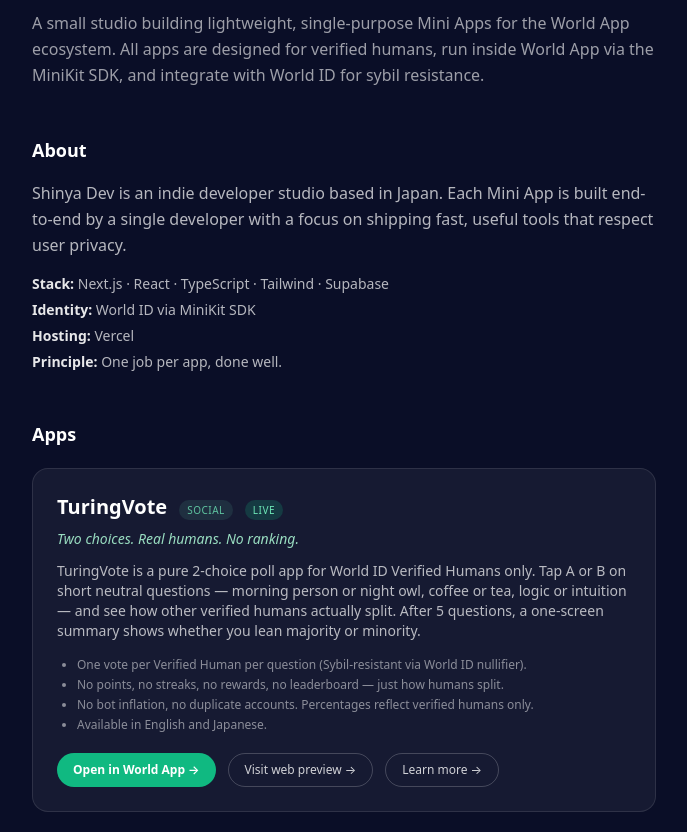
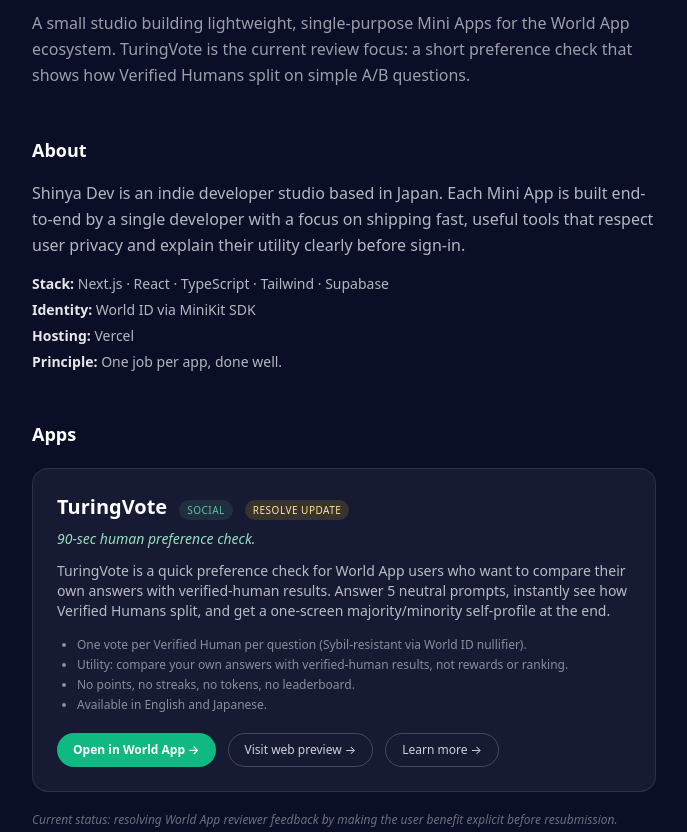
Before and after one commit to shinya-dev-jp/world-id-app, a website: page index.html in a window 1280 px wide. Shown: the part 118-950 px from the top of the page, without its empty margins (296-983 px from the left). Drawn offline with nearby package versions, Linux system fonts and the light colour scheme.

Commit message:
chore: clarify TuringVote utility for resolve

```diff
--- a/index.html
+++ b/index.html
@@ -4,9 +4,9 @@
   <meta charset="UTF-8" />
   <meta name="viewport" content="width=device-width, initial-scale=1.0" />
   <title>Shinya Dev — Mini Apps for World App</title>
-  <meta name="description" content="Shinya Dev builds lightweight Mini Apps for World App. Currently shipping TuringVote — a 2-choice poll app where every voter is a World ID Verified Human. No bots, no duplicates, no ranking." />
+  <meta name="description" content="Shinya Dev builds lightweight Mini Apps for World App. TuringVote is a 90-second preference check where users answer 5 A/B questions, see how Verified Humans split, and get a majority/minority self-profile." />
   <meta property="og:title" content="Shinya Dev — Mini Apps for World App" />
-  <meta property="og:description" content="Currently shipping TuringVote — a 2-choice poll app for Verified Humans only. No bots, no duplicates, no ranking." />
+  <meta property="og:description" content="TuringVote is a 90-second preference check for Verified Humans: answer 5 A/B questions, see the verified-human split, and get a self-profile." />
   <meta property="og:type" content="website" />
   <script src="https://cdn.tailwindcss.com"></script>
   <style>
@@ -23,8 +23,8 @@
       <h1 class="text-4xl font-bold text-white mb-4">Mini Apps for World App</h1>
       <p class="text-white/60 leading-relaxed">
         A small studio building lightweight, single-purpose Mini Apps for the World App
-        ecosystem. All apps are designed for verified humans, run inside World App via
-        the MiniKit SDK, and integrate with World ID for sybil resistance.
+        ecosystem. TuringVote is the current review focus: a short preference
+        check that shows how Verified Humans split on simple A/B questions.
       </p>
     </header>
 
@@ -34,7 +34,7 @@
       <p class="mb-3 text-white/70">
         Shinya Dev is an indie developer studio based in Japan. Each Mini App is built
         end-to-end by a single developer with a focus on shipping fast, useful tools
-        that respect user privacy.
+        that respect user privacy and explain their utility clearly before sign-in.
       </p>
       <dl class="space-y-1.5 text-sm text-white/70 mt-4">
         <div><dt class="inline font-semibold text-white/90">Stack:</dt> <dd class="inline">Next.js · React · TypeScript · <span class="whitespace-nowrap">Tailwind · Supabase</span></dd></div>
@@ -53,19 +53,19 @@
         <div class="flex items-baseline gap-3 mb-2 flex-wrap">
           <h3 class="text-xl font-bold text-white">TuringVote</h3>
           <span class="text-[10px] uppercase tracking-wider text-emerald-300/80 bg-emerald-300/10 px-2 py-0.5 rounded-full">Social</span>
-          <span class="text-[10px] uppercase tracking-wider text-emerald-300 bg-emerald-500/20 px-2 py-0.5 rounded-full">Live</span>
+          <span class="text-[10px] uppercase tracking-wider text-amber-200 bg-amber-400/15 px-2 py-0.5 rounded-full">Resolve update</span>
         </div>
-        <p class="text-sm text-emerald-200/90 italic mb-3">Two choices. Real humans. No ranking.</p>
+        <p class="text-sm text-emerald-200/90 italic mb-3">90-sec human preference check.</p>
         <p class="text-sm text-white/70 mb-4">
-          TuringVote is a pure 2-choice poll app for World ID Verified Humans only.
-          Tap A or B on short neutral questions — morning person or night owl, coffee or tea,
-          logic or intuition — and see how other verified humans actually split. After 5 questions,
-          a one-screen summary shows whether you lean majority or minority.
+          TuringVote is a quick preference check for World App users who want to
+          compare their own answers with verified-human results. Answer 5 neutral prompts,
+          instantly see how Verified Humans split, and get a one-screen
+          majority/minority self-profile at the end.
         </p>
         <ul class="text-xs text-white/50 mb-5 space-y-1 list-disc pl-5">
           <li>One vote per Verified Human per question (Sybil-resistant via World ID nullifier).</li>
-          <li>No points, no streaks, no rewards, no leaderboard — just how humans split.</li>
-          <li>No bot inflation, no duplicate accounts. Percentages reflect verified humans only.</li>
+          <li>Utility: compare your own answers with verified-human results, not rewards or ranking.</li>
+          <li>No points, no streaks, no tokens, no leaderboard.</li>
           <li>Available in English and Japanese.</li>
         </ul>
         <div class="flex flex-wrap gap-3">
@@ -85,7 +85,7 @@
       </article>
 
       <p class="text-xs text-white/40 mt-4 italic">
-        More Mini Apps are in development. Currently focused on shipping TuringVote first.
+        Current status: resolving World App reviewer feedback by making the user benefit explicit before resubmission.
       </p>
     </section>
 
```
